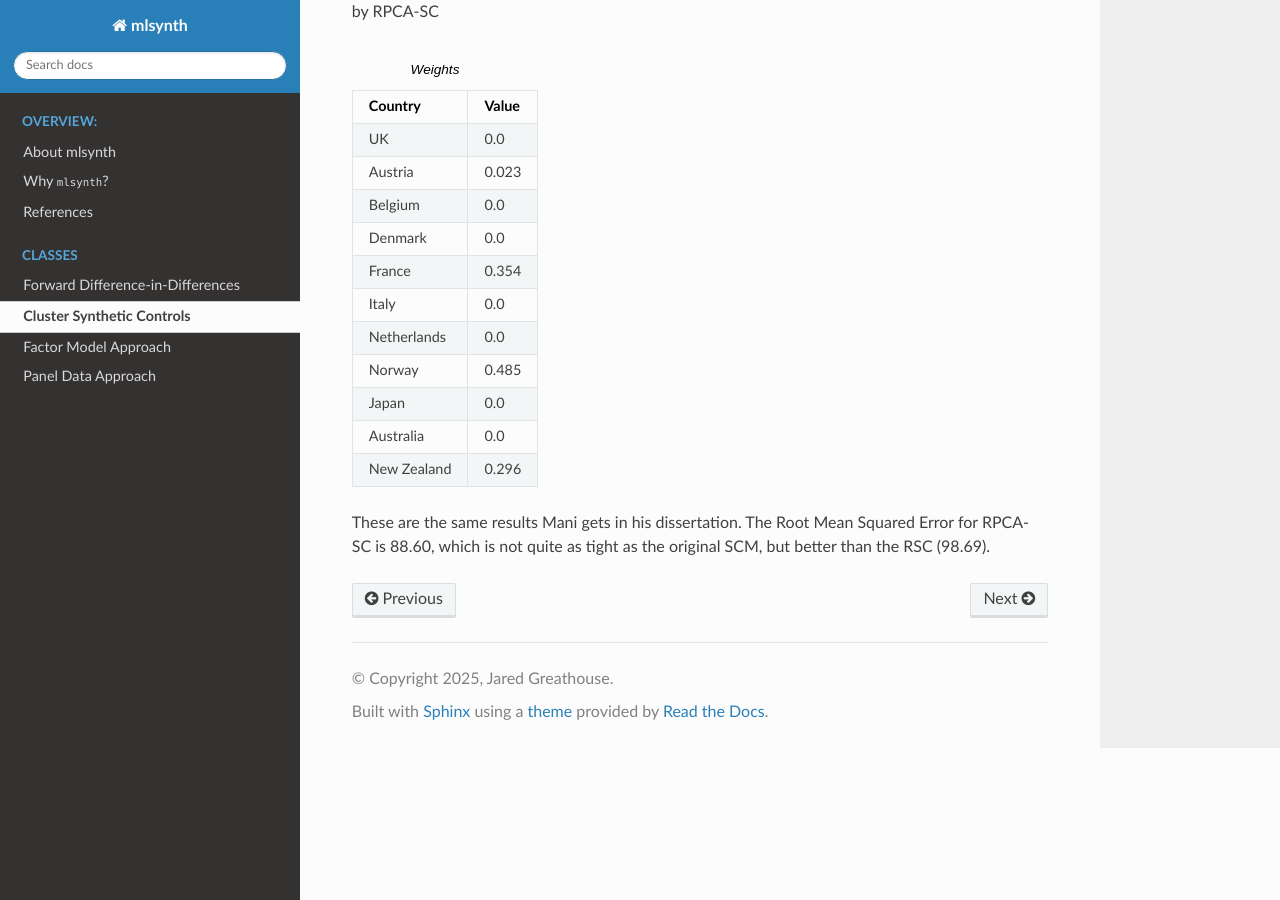
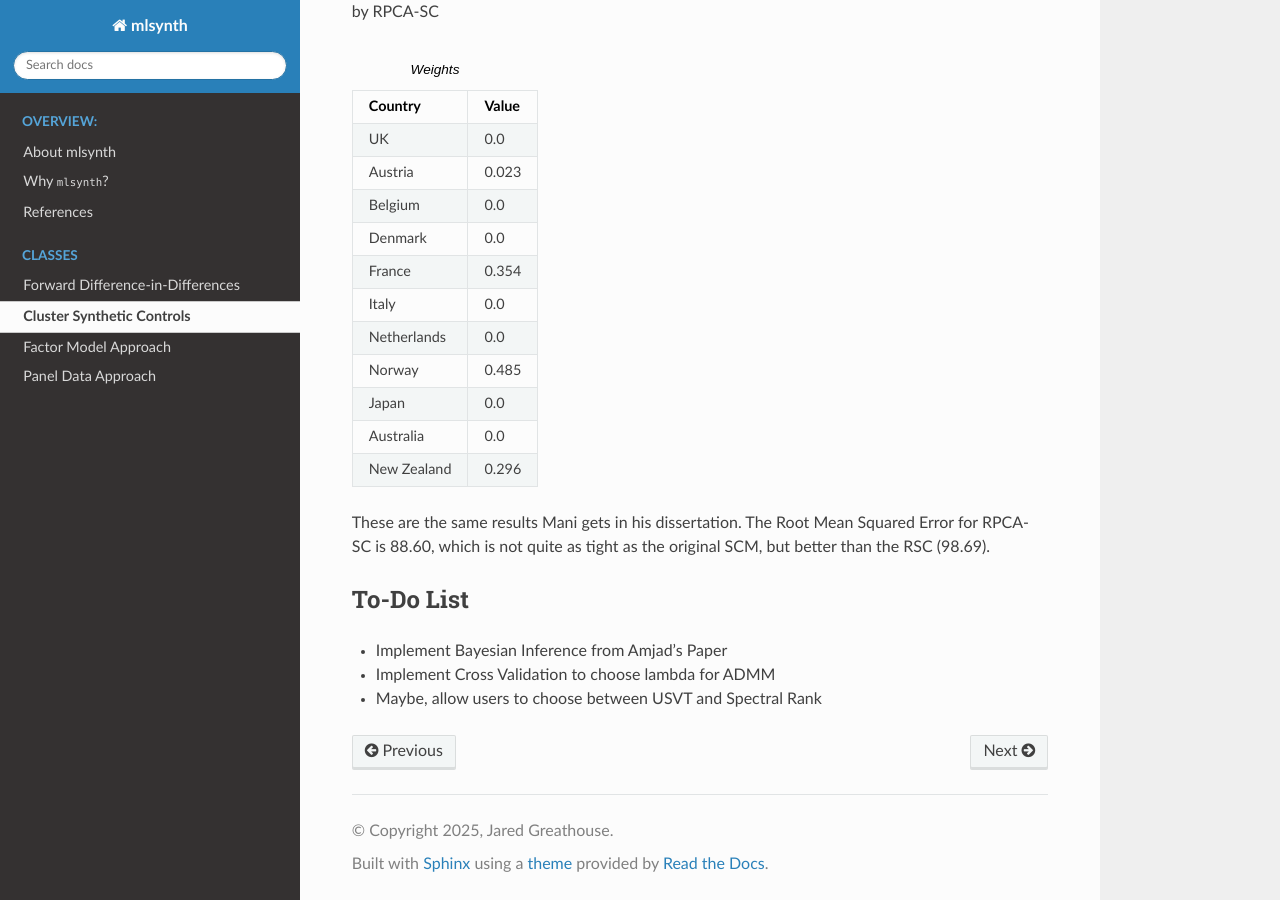
Before and after one commit to jgreathouse9/mlsynth, a Sphinx documentation site: the page built from docs/clustersc.rst, in a window 1280 px wide and 900 px high, scrolled down 6382 px. Built offline with Sphinx 7.4.7 and the Read the Docs theme 3.1.0, drawn with Linux system fonts in a browser that asks for light colours; pages that are not in the unit, such as notebooks, are missing from menus.

Commit message:
Update clustersc.rst

```diff
--- a/docs/clustersc.rst
+++ b/docs/clustersc.rst
@@ -275,3 +275,11 @@ Here we plot the West Germany Synthetic Control predictions. Here are the weight
 
 
 These are the same results Mani gets in his dissertation. The Root Mean Squared Error for RPCA-SC is 88.60, which is not quite as tight as the original SCM, but better than the RSC (98.69).
+
+
+To-Do List
+----------------
+
+- Implement Bayesian Inference from Amjad's Paper
+- Implement Cross Validation to choose lambda for ADMM
+- Maybe, allow users to choose between USVT and Spectral Rank
```
